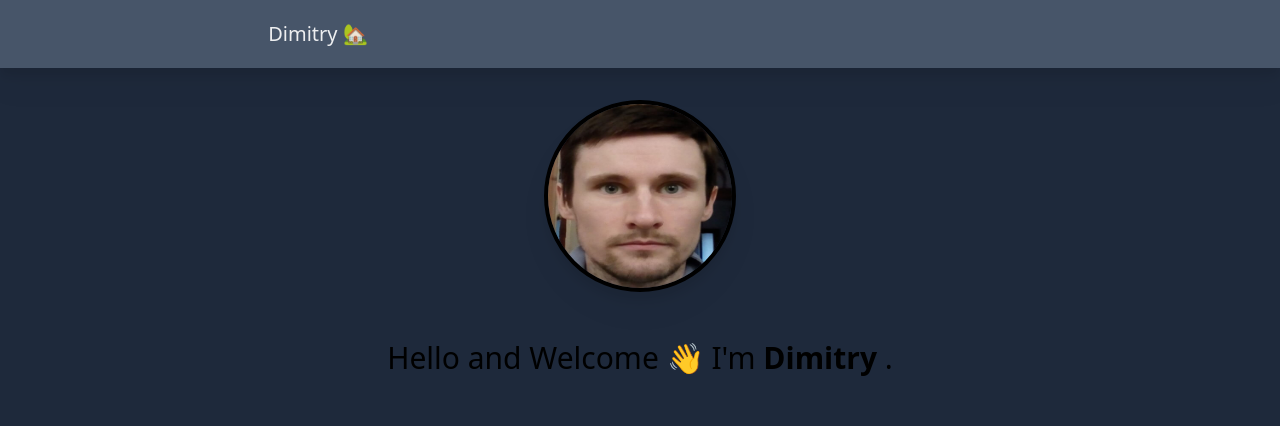
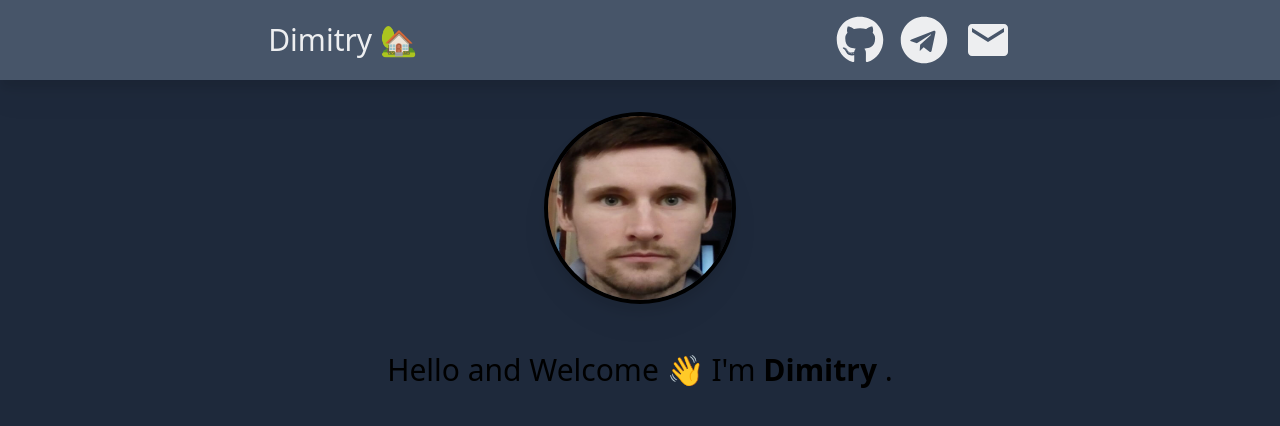
Before and after one commit to Dimitry-prog/small-blog, a Next.js app: page / in a window 1280 px wide. Shown: the top 426 px of the page. Built offline with nearby package versions, Linux system fonts and the light colour scheme.

Commit message:
fix: Navbar

```diff
--- a/app/components/Navbar.tsx
+++ b/app/components/Navbar.tsx
@@ -1,11 +1,42 @@
 import React from 'react';
 import Link from "next/link";
+import {FaGithub, FaTelegram} from "react-icons/fa";
+import {MdEmail} from "react-icons/md";
 
 const Navbar = () => {
   return (
     <nav className="p-4 sticky top-0 bg-slate-600 drop-shadow-xl z-10">
-      <div className="prose prose-xl mx-auto flex flex-col justify-between sm:flex-row">
-        <Link href="/" className="text-white/90 no-underline hover:text-white">Dimitry 🏡</Link>
+      <div className="prose prose-xl mx-auto flex flex-col sm:flex-row justify-between">
+        <h1 className="mb-4 md:mb-0 grid place-content-center text-white text-3xl font-bold">
+          <Link href="/" className="text-white/90 no-underline hover:text-white">Dimitry 🏡</Link>
+        </h1>
+
+        <ul className="m-0 p-0 flex gap-4 justify-center text-white text-4xl lg:text-5xl list-none">
+          <li className="p-0 m-0">
+            <Link href="https://github.com/Dimitry-prog"
+                  target="_blank"
+                  rel="noreferrer noopener"
+                  className="text-white/90 no-underline hover:text-white">
+              <FaGithub/>
+            </Link>
+          </li>
+          <li className="p-0 m-0">
+            <Link href="https://t.me/Dmitry_Myt"
+                  target="_blank"
+                  rel="noreferrer noopener"
+                  className="text-white/90 no-underline hover:text-white">
+              <FaTelegram/>
+            </Link>
+          </li>
+          <li className="p-0 m-0">
+            <Link href="mailto:kfifa3@gmail.com"
+                  target="_blank"
+                  rel="noreferrer noopener"
+                  className="text-white/90 no-underline hover:text-white">
+              <MdEmail/>
+            </Link>
+          </li>
+        </ul>
       </div>
     </nav>
   );
--- a/package.json
+++ b/package.json
@@ -17,6 +17,7 @@
     "next": "13.2.4",
     "react": "18.2.0",
     "react-dom": "18.2.0",
+    "react-icons": "^4.8.0",
     "typescript": "5.0.3"
   },
   "devDependencies": {
```
Also changed, not shown: 1 other file (tests, documents, lock files or other folders).
